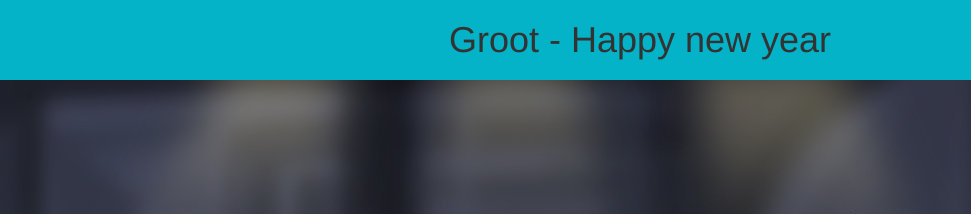
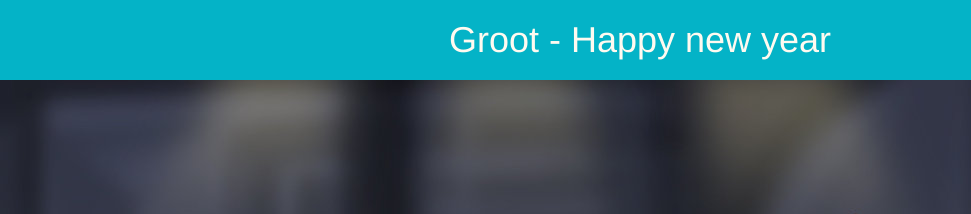
Before and after one commit to saiteja/chaty, a website: page chat.html in a window 1280 px wide. Shown: the top 214 px of the page, 0-971 px from the left. Drawn offline with nearby package versions, Linux system fonts and the light colour scheme.

Commit message:
updated color

```diff
--- a/chat.html
+++ b/chat.html
@@ -5,7 +5,7 @@
       <link href="https://maxcdn.bootstrapcdn.com/bootstrap/3.3.7/css/bootstrap.min.css" rel="stylesheet" integrity="sha384-BVYiiSIFeK1dGmJRAkycuHAHRg32OmUcww7on3RYdg4Va+PmSTsz/K68vbdEjh4u" crossorigin="anonymous">
    </head>
    <body style="background: #04b3c7">
-      <div style="min-height: 60px; text-align: center">
+      <div style="min-height: 60px; text-align: center; color: floralwhite">
             <h1>Groot - Happy new year</h1>
       </div>
       <div style="background-image: url('/images/groot.jpg'); background-repeat: repeat-x; text-align: right">
```
